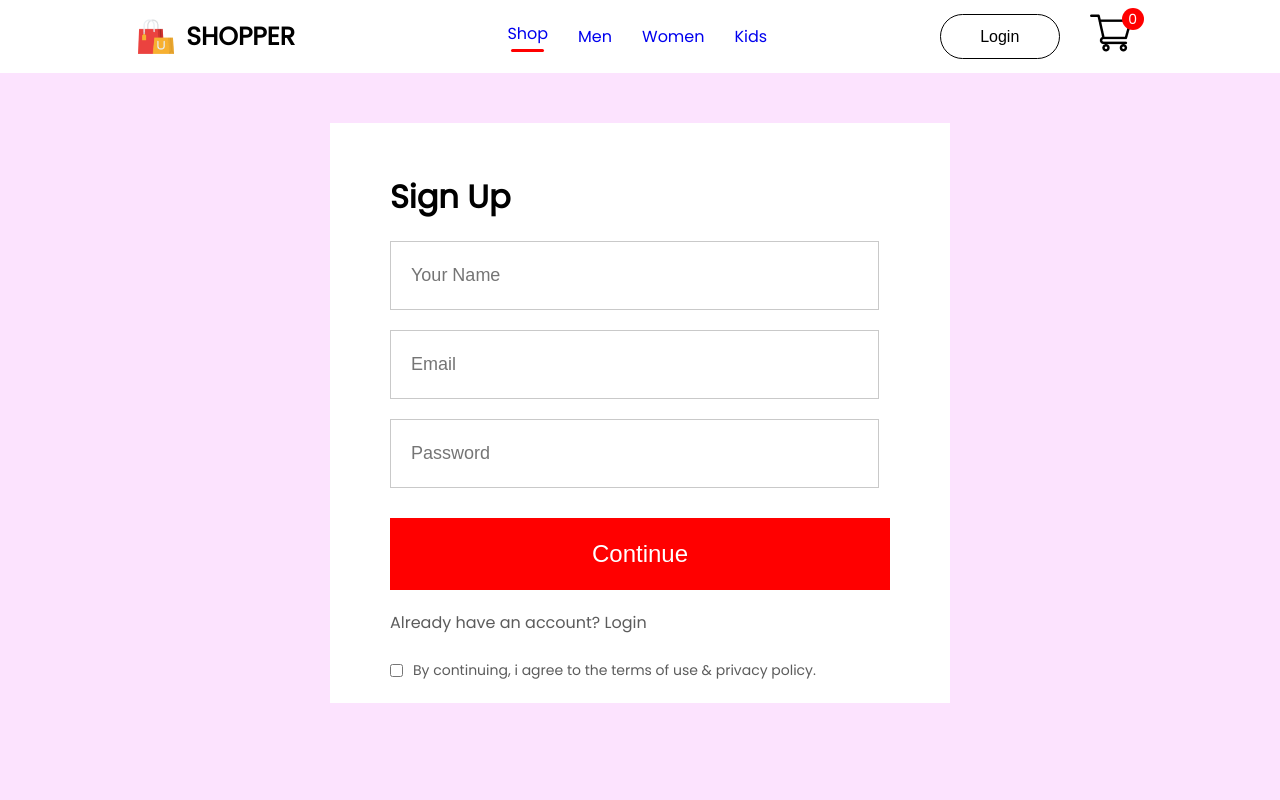
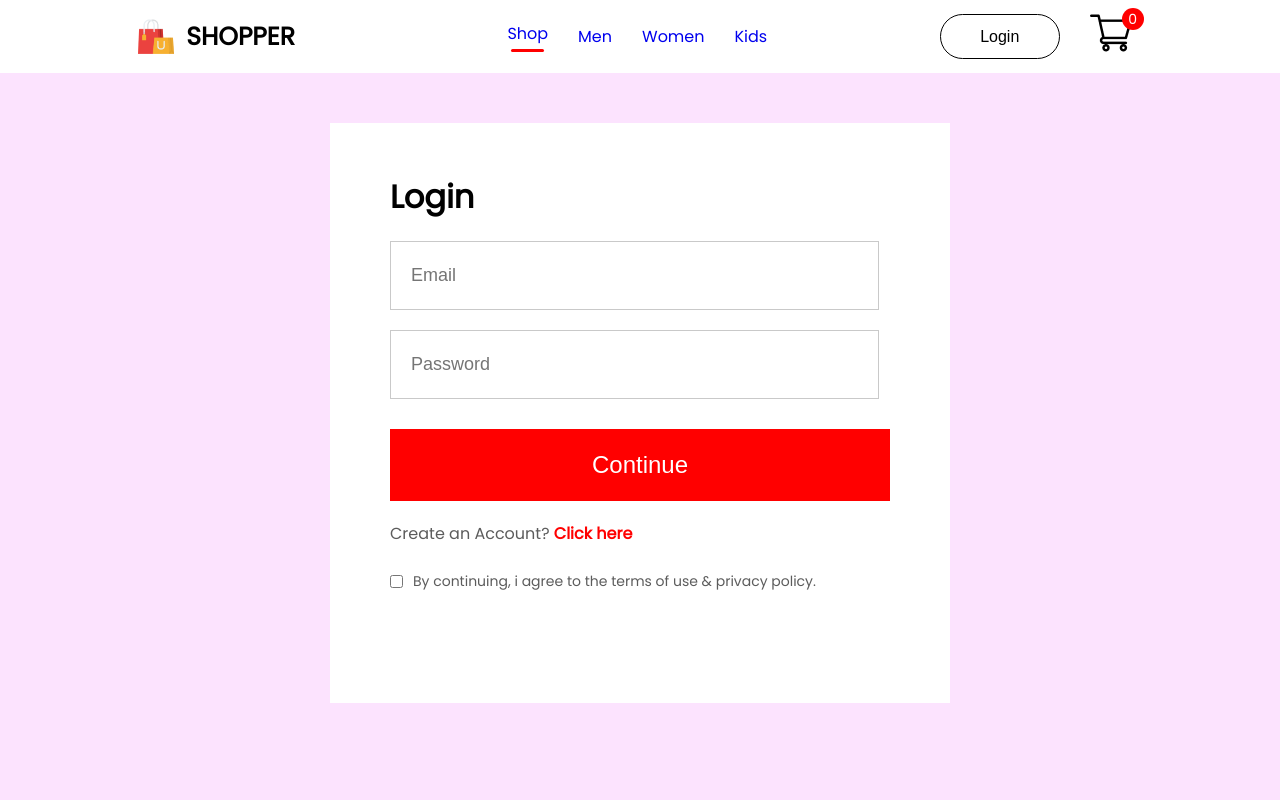
Before and after one commit to Yagna32/Blended, a React (Create React App) app in the folder frontend/: page /login in a window 1280 px wide. Shown: the top 800 px of the page. Built offline with nearby package versions, Linux system fonts and the light colour scheme.

Commit message:
error: can't  use signup api

```diff
--- a/frontend/src/Pages/LoginSignUp.jsx
+++ b/frontend/src/Pages/LoginSignUp.jsx
@@ -1,17 +1,60 @@
-import React from 'react'
+import React, { useState } from 'react'
 import './css/LoginSignup.css'
 export const LoginSignUp = () => {
+
+  const [state,setState] = useState("Login");
+  const [formData,setFormData] = useState({
+    username:"",
+    email:"",
+    password:""
+  })
+
+  const changeHandler = (e) => {
+    setFormData({...formData,[e.target.name]:e.target.value})
+  }
+
+  const login = async() =>{
+    console.log("Login called",formData)
+  }
+
+  const signup = async()=>{
+    console.log("signup called",formData)
+    let responseData;
+
+    await fetch('http://localhost:4000/signup',{
+      method: 'POST',
+      headers:{
+        Accept:'application/json',
+        'Content-Type':'application/json'
+      },
+      body: JSON.stringify(formData)
+    })
+    .then((res)=>res.json())
+    .then((data)=>{responseData=data})
+
+    if(responseData.success){
+      localStorage.setItem('auth-token',responseData.token);
+      window.location.replace('/');
+    }
+  }
+
+
   return (
     <div className='loginsignup'>
       <div className="loginsignup-container">
-        <h1>Sign Up</h1>
+        <h1>{state}</h1>
         <div className="loginsignup-fields">
-          <input type="text" placeholder='Your Name' />
-          <input type="email" placeholder='Email' />
-          <input type="password" placeholder='Password' />
+          {state==="Sign Up"
+          ?<input type="text" name="username" value={formData.username} onChange={changeHandler} placeholder='Your Name' />
+          :<></>}
+          <input type="email" name="email" value={formData.email} onChange={changeHandler} placeholder='Email' />
+          <input type="password" name="password" value={formData.password} onChange={changeHandler}  placeholder='Password' />
         </div>
-        <button>Continue</button>
-        <p className='loginsignup-login'>Already have an account? <span>Login</span></p>
+        <button onClick={()=>{state==="Login"?login():signup()}}>Continue</button>
+        {state==="Sign Up"
+        ?<p className='loginsignup-login'>Already have an account? <span onClick={()=>{setState("Login")}}>Login</span></p>
+        :<p className='loginsignup-login'>Create an Account? <span onClick={()=>{setState("Sign Up")}}>Click here</span></p>
+        }
         <div className="loginsignup-agree">
           <input type="checkbox" />
           <p>By continuing, i agree to the terms of use & privacy policy.</p>
--- a/frontend/src/Pages/css/LoginSignup.css
+++ b/frontend/src/Pages/css/LoginSignup.css
@@ -54,7 +54,8 @@
     font-weight: 500;
 }
 
-.loginsignup-login spam{
+.loginsignup-login span{
+    cursor: pointer;
     color: red;
     font-weight: 600;
 }
```
Also changed, not shown: 1 other file (tests, documents, lock files or other folders).
